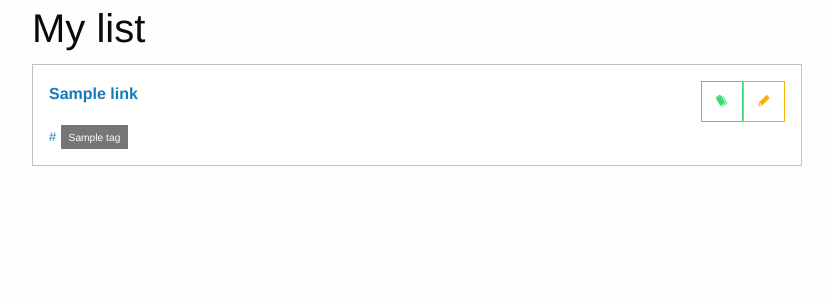
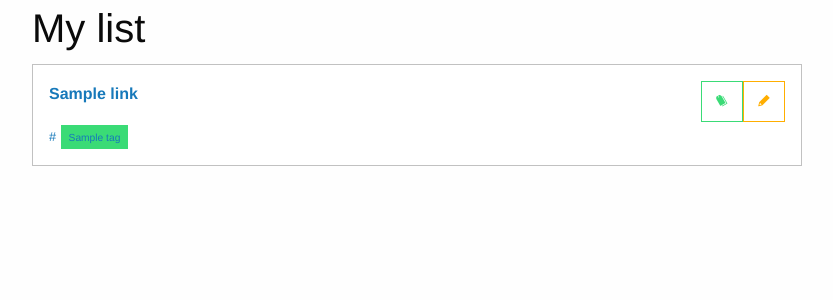
Before and after one commit to togap/my_links, a Flask app: page /links in a window 1280 px wide. Shown: the part 56-356 px from the top of the page, without its empty margins (223-1056 px from the left). Run offline with Flask 2, Linux system fonts and the light colour scheme; tables that the repository leaves empty hold one stand-in row (values such as "Sample post").

Commit message:
access tag'detail from link

```diff
--- a/application/templates/links/list.html
+++ b/application/templates/links/list.html
@@ -21,7 +21,9 @@
 	                <p>
 			    <a href="{{ link.url }}"><small>{{ link.url }}</small></a>
 			    {% for tag in link.tags %}
-			        <span class="label secondary"><small>{{ tag.name }}</small></span>
+			        <span class="label success">
+				    <a href="{{ url_for('detail_tag', id=tag.id) }}"><small>{{ tag.name }}</small></a>
+				</span>
 			    {% endfor %}
 	                </p>
 	            </div>
```
